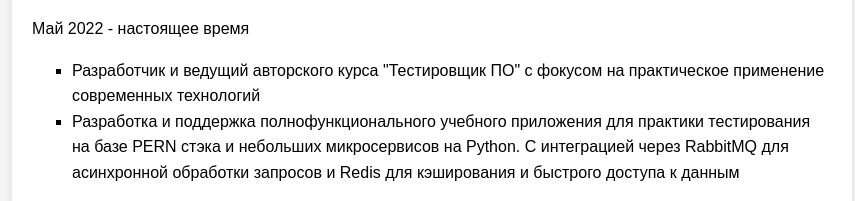
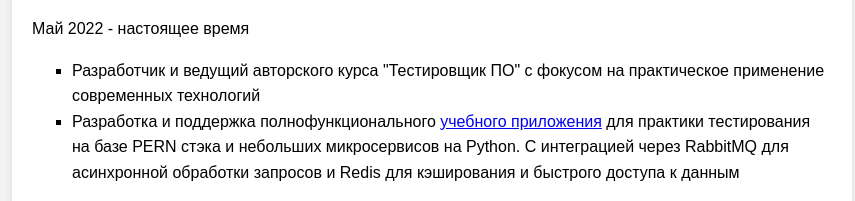
Before and after one commit to kreotiff-dev/kreotiff-dev, a plain HTML site: page index.html in a window 1280 px wide. Shown: the part 912-1113 px from the top of the page, without its empty margins (208-1063 px from the left). Drawn offline with Linux system fonts and the light colour scheme.

Commit message:
оббновил резюме9

```diff
--- a/index.html
+++ b/index.html
@@ -51,8 +51,7 @@
             <p>Май 2022 - настоящее время</p>
             <ul>
                 <li>Разработчик и ведущий авторского курса "Тестировщик ПО" с фокусом на практическое применение современных технологий</li>
-                <li>Разработка и поддержка полнофункционального учебного приложения для практики тестирования на базе PERN стэка и
-                    небольших микросервисов на Python. С интеграцией через RabbitMQ для асинхронной обработки запросов и Redis для
+                <li>Разработка и поддержка полнофункционального <a href="https://github.com/kreotiff-dev/gangster_bank.git">учебного приложения</a> для практики тестирования на базе PERN стэка и небольших микросервисов на Python. С интеграцией через RabbitMQ для асинхронной обработки запросов и Redis для
                     кэширования и быстрого доступа к данным</li>
             </ul>
 
```
